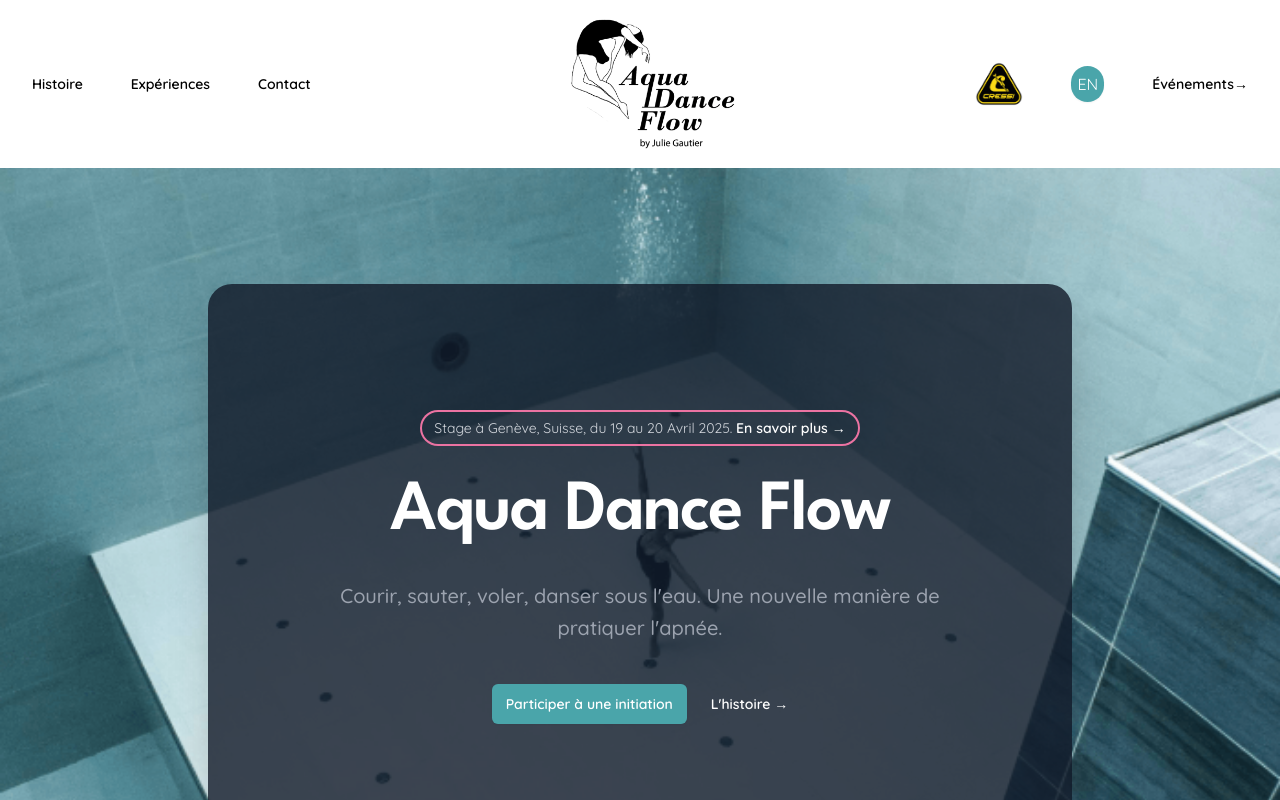
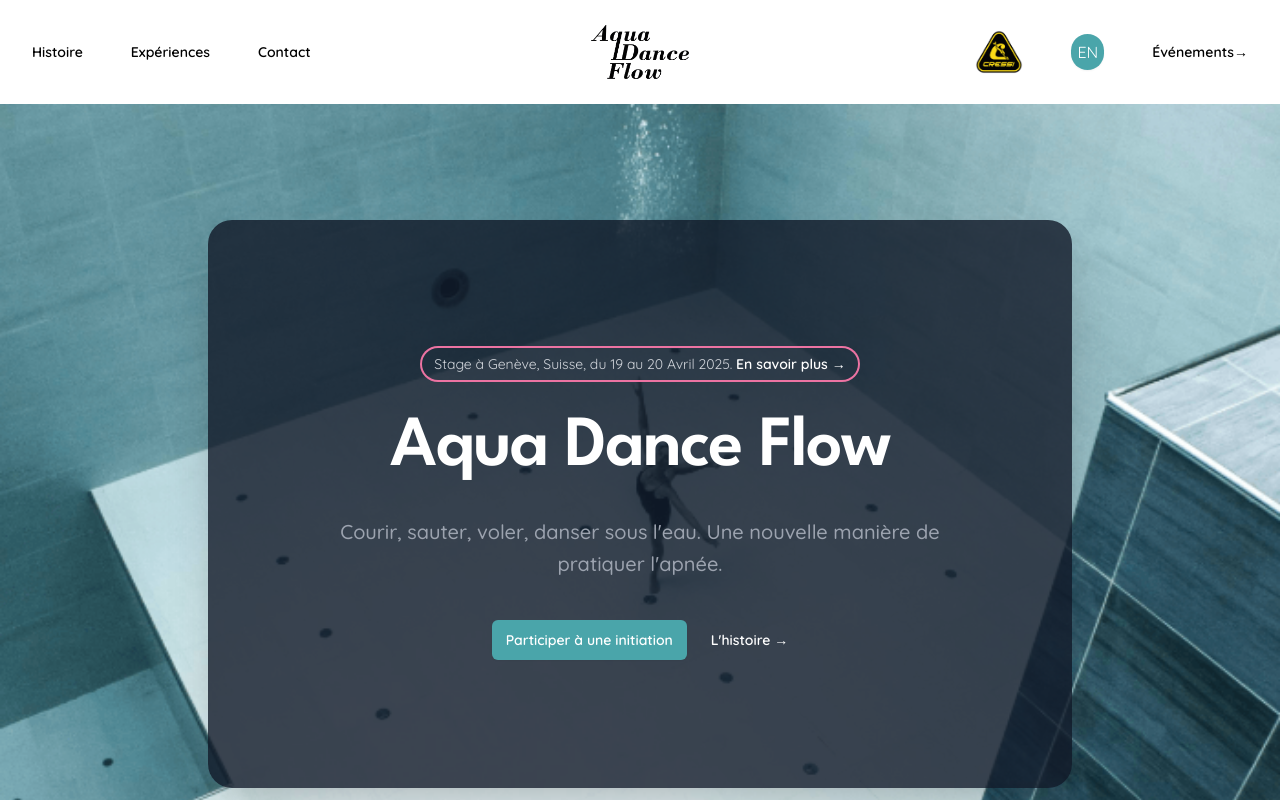
Before and after one commit to sgautier-dev/adf-site, a Next.js app: page / in a window 1280 px wide. Shown: the top 800 px of the page. Built offline with nearby package versions, Linux system fonts and the light colour scheme.

Commit message:
adf logo reverted to old one

```diff
--- a/src/app/components/Header.tsx
+++ b/src/app/components/Header.tsx
@@ -6,7 +6,7 @@
 import Image from "next/image"
 import cressiLogo from "../../../public/images/logos/Cressi_logo.png"
 
-import adfLogo from "../../../public/images/logos/by Julie Gautier-transparent.png"
+import adfLogo from "../../../public/images/logos/ADF-logo.png"
 import Link from "next/link"
 import { getMenu } from "@/app/lib/navigation"
 import LanguageSwitcher from "./LanguageSwitcher"
@@ -70,7 +70,7 @@
 					<Image
 						alt="aqua dance flow logo"
 						src={adfLogo}
-						className="h-28 lg:h-36 w-auto"
+						className="h-20 w-auto"
 					/>
 				</Link>
 				<div className="flex  flex-1 gap-y-3 gap-x-8 sm:gap-x-12 items-center justify-end">
@@ -124,7 +124,7 @@
 							<Image
 								alt="aqua dance flow logo"
 								src={adfLogo}
-								className="h-28 lg:h-36 w-auto"
+								className="h-20 w-auto"
 							/>
 						</Link>
 						<div className="flex flex-1 justify-end">
```
